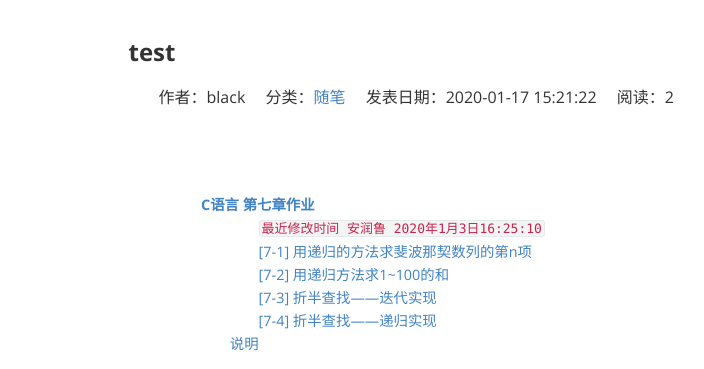
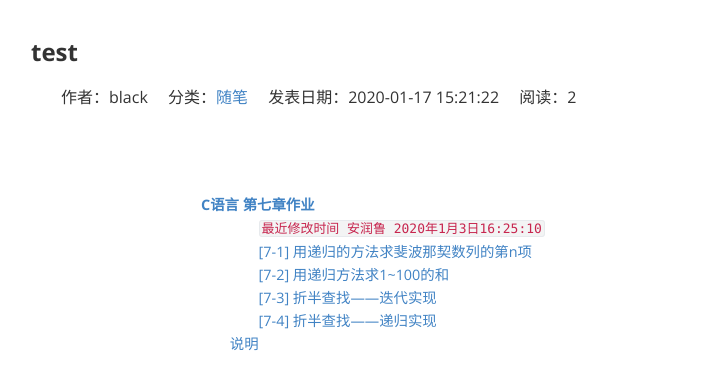
Before and after one commit to Anrunlu/mysite, a Django app: page /blog/37 in a window 1280 px wide. Shown: the part 51-420 px from the top of the page, without its empty margins (39-743 px from the left). Run offline with Django 3.2, Linux system fonts and the light colour scheme; data comes from the database, SQL or seed files in the repository; some libraries are stand-ins or nearby versions.

Commit message:
页面布局调整

```diff
--- a/mysite/blog/templates/blog/blog_detail.html
+++ b/mysite/blog/templates/blog/blog_detail.html
@@ -17,7 +17,7 @@
 {% block content %}
     <div class="container">
         <div class="row">
-            <div class="col-xs-10 col-xs-offset-1">
+            <div class="col-xs-12">
                 <h3>{{ blog.title }}</h3>
                 <ul class="blog-info-description">
                     <li>作者：{{ blog.author }}</li>
```
